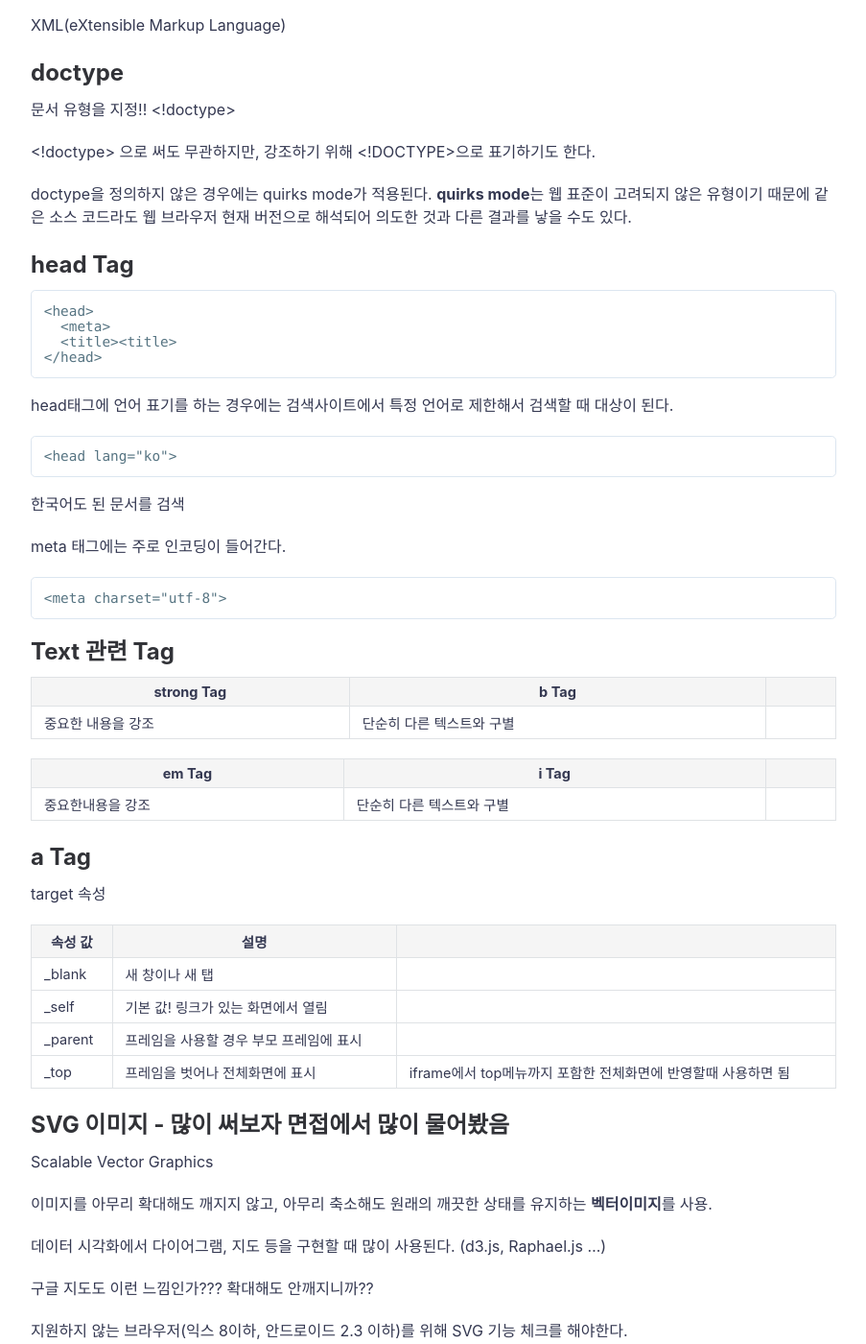
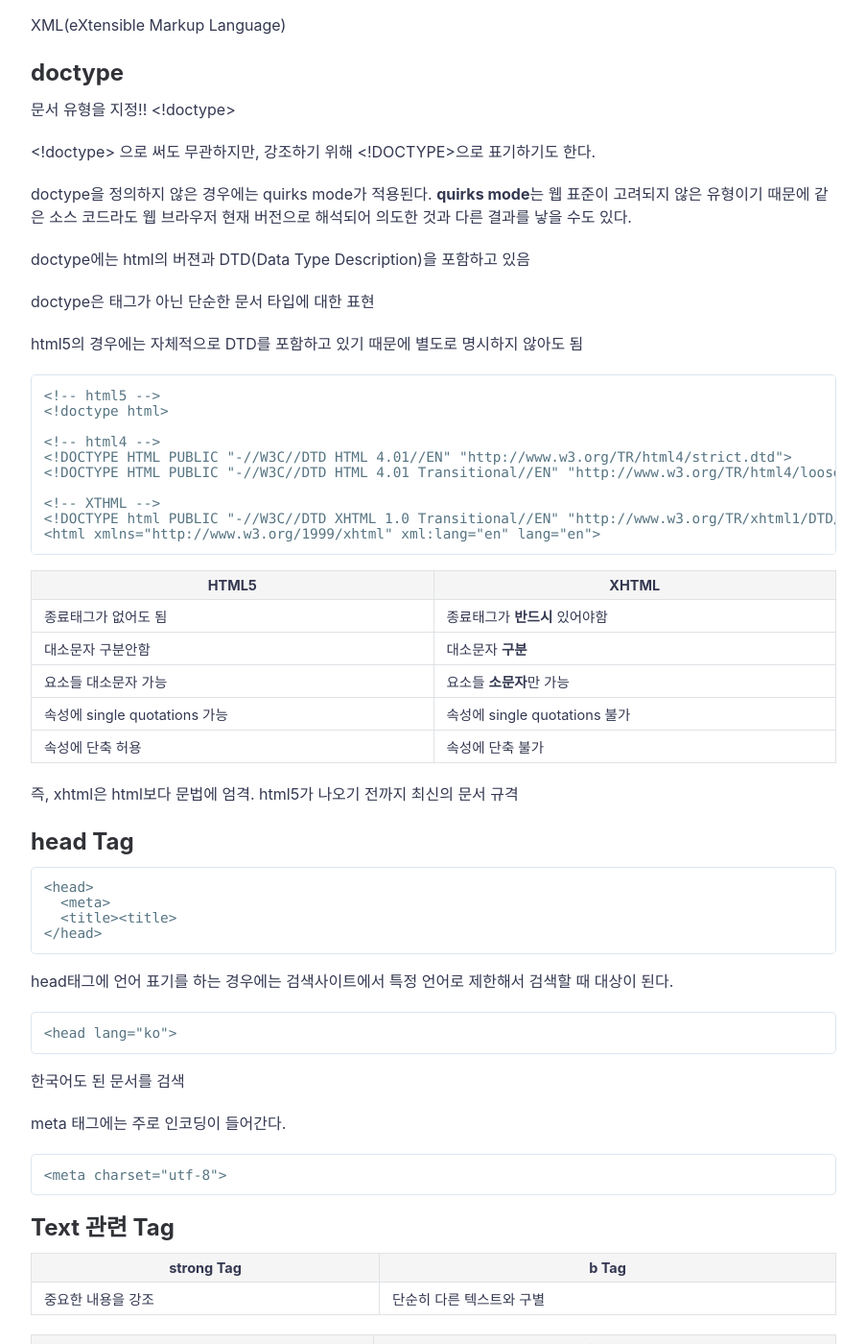
Before and after one commit to jonggyun/jonggyun.github.io, a Jekyll site: the page built from _posts/2018-10-27-html-study.md, in a window 1280 px wide and 1400 px high, scrolled down 830 px. Shown: the whole window at 96% size, without its empty margins (188-1091 px from the left). Built offline with Jekyll 4.4.1, drawn with Linux system fonts in a browser that asks for light colours; comment, search, counter and statistics services are not loaded; some of the changed text lies outside the part shown.

Commit message:
modify post and rebase commit

````diff
--- a/_posts/2018-10-27-html-study.md
+++ b/_posts/2018-10-27-html-study.md
@@ -22,6 +22,35 @@ XML(eXtensible Markup Language)
 <!doctype> 으로 써도 무관하지만, 강조하기 위해 <!DOCTYPE>으로 표기하기도 한다.
 
 doctype을 정의하지 않은 경우에는 quirks mode가 적용된다. **quirks mode**는 웹 표준이 고려되지 않은 유형이기 때문에 같은 소스 코드라도 웹 브라우저 현재 버전으로 해석되어 의도한 것과 다른 결과를 낳을 수도 있다.
+
+doctype에는 html의 버젼과 DTD(Data Type Description)을 포함하고 있음
+
+doctype은 태그가 아닌 단순한 문서 타입에 대한 표현
+
+html5의 경우에는 자체적으로 DTD를 포함하고 있기 때문에 별도로 명시하지 않아도 됨
+
+```
+<!-- html5 -->
+<!doctype html>
+
+<!-- html4 -->
+<!DOCTYPE HTML PUBLIC "-//W3C//DTD HTML 4.01//EN" "http://www.w3.org/TR/html4/strict.dtd">
+<!DOCTYPE HTML PUBLIC "-//W3C//DTD HTML 4.01 Transitional//EN" "http://www.w3.org/TR/html4/loose.dtd">
+
+<!-- XTHML -->
+<!DOCTYPE html PUBLIC "-//W3C//DTD XHTML 1.0 Transitional//EN" "http://www.w3.org/TR/xhtml1/DTD/xhtml1-transitional.dtd">
+<html xmlns="http://www.w3.org/1999/xhtml" xml:lang="en" lang="en">
+```
+
+|HTML5|XHTML|
+|-----|------|
+|종료태그가 없어도 됨| 종료태그가 **반드시** 있어야함|
+|대소문자 구분안함|대소문자 **구분**|
+|요소들 대소문자 가능|요소들 **소문자**만 가능|
+|속성에 single quotations 가능|속성에 single quotations 불가|
+|속성에 단축 허용 | 속성에 단축 불가|
+
+즉, xhtml은 html보다 문법에 엄격. html5가 나오기 전까지 최신의 문서 규격
 
 ## head Tag
 
@@ -48,14 +77,14 @@ meta 태그에는 주로 인코딩이 들어간다.
 
 ## Text 관련 Tag
 
-| strong Tag |   b Tag   |         |
-|------------|-----------|---------|
-|중요한 내용을 강조 | 단순히 다른 텍스트와 구별 ||
+| strong Tag |   b Tag   |
+|------------|-----------|
+|중요한 내용을 강조 | 단순히 다른 텍스트와 구별 |
 
 
-|em Tag|i Tag||
-|------|-----|--|
-|중요한내용을 강조|단순히 다른 텍스트와 구별||
+|em Tag|i Tag|
+|------|-----|
+|중요한내용을 강조|단순히 다른 텍스트와 구별|
 
 
 ## a Tag
@@ -97,7 +126,7 @@ Scalable Vector Graphics
 <form method="" action="" autocomplete="">
 ```
 
-autocomplete의 경우 default는 off
+autocomplete의 경우 default는 on (자동완성 기능)
 
 ### label태그
 
````
Also changed, not shown: other parts of _posts/2018-10-27-html-study.md (+1 -1 lines).
